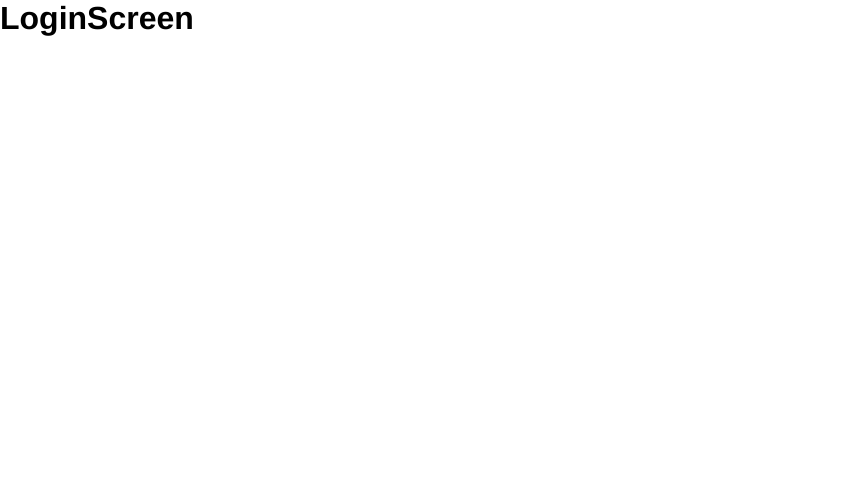
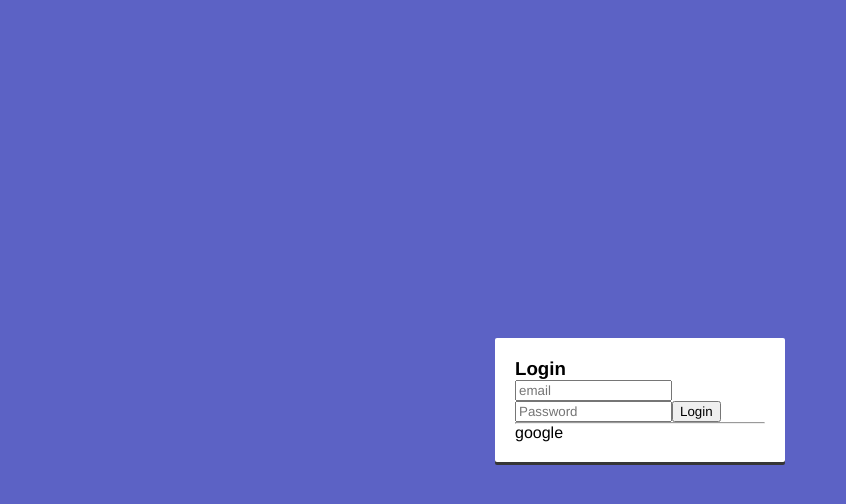
Before and after one commit to leotangram/reactFH-07-journal, a React (Create React App) app: page /auth/login in a window 1280 px wide. Shown: the top 504 px of the page, without its empty margins (0-846 px from the left). Built offline with nearby package versions, Linux system fonts and the light colour scheme.

Commit message:
Estilos del AuthRouter

```diff
--- a/src/components/auth/LoginScreen.js
+++ b/src/components/auth/LoginScreen.js
@@ -3,9 +3,16 @@
 
 const LoginScreen = props => {
   return (
-    <div>
-      <h1>LoginScreen</h1>
-    </div>
+    <>
+      <h3>Login</h3>
+      <form>
+        <input type="text" placeholder="email" name="email" />
+        <input type="password" placeholder="Password" name="password" />
+        <button type="submit">Login</button>
+        <hr />
+        google
+      </form>
+    </>
   )
 }
 
--- a/src/routers/AuthRouter.js
+++ b/src/routers/AuthRouter.js
@@ -5,12 +5,14 @@
 
 const AuthRouter = () => {
   return (
-    <div>
-      <Switch>
-        <Route exact path="/auth/login" component={LoginScreen} />
-        <Route exact path="/auth/register" component={RegisterScreen} />
-        <Redirect to="/auth/login" />
-      </Switch>
+    <div className="auth__main">
+      <div className="auth__box-container">
+        <Switch>
+          <Route exact path="/auth/login" component={LoginScreen} />
+          <Route exact path="/auth/register" component={RegisterScreen} />
+          <Redirect to="/auth/login" />
+        </Switch>
+      </div>
     </div>
   )
 }
--- a/src/styles/base/_base.scss
+++ b/src/styles/base/_base.scss
@@ -34,3 +34,4 @@
 }
 
 // Components
+@import '../components/auth';
--- a/src/styles/base/_settings.scss
+++ b/src/styles/base/_settings.scss
@@ -1,4 +1,4 @@
 // Colors
-$primary: 5c62c5;
+$primary: #5c62c5;
 $dark-grey: #363636;
 $light-grey: #d8d8d8;
--- /dev/null
+++ b/src/styles/components/_auth.scss
@@ -0,0 +1,19 @@
+.auth {
+  &__main {
+    align-items: center;
+    background-color: $primary;
+    display: flex;
+    justify-content: center;
+    margin: 0px;
+    height: 100vh;
+    width: 100vw;
+  }
+
+  &__box-container {
+    background-color: #ffffff;
+    box-shadow: 0px 3px $dark-grey;
+    border-radius: 2px;
+    padding: 20px;
+    width: 250px;
+  }
+}
```
